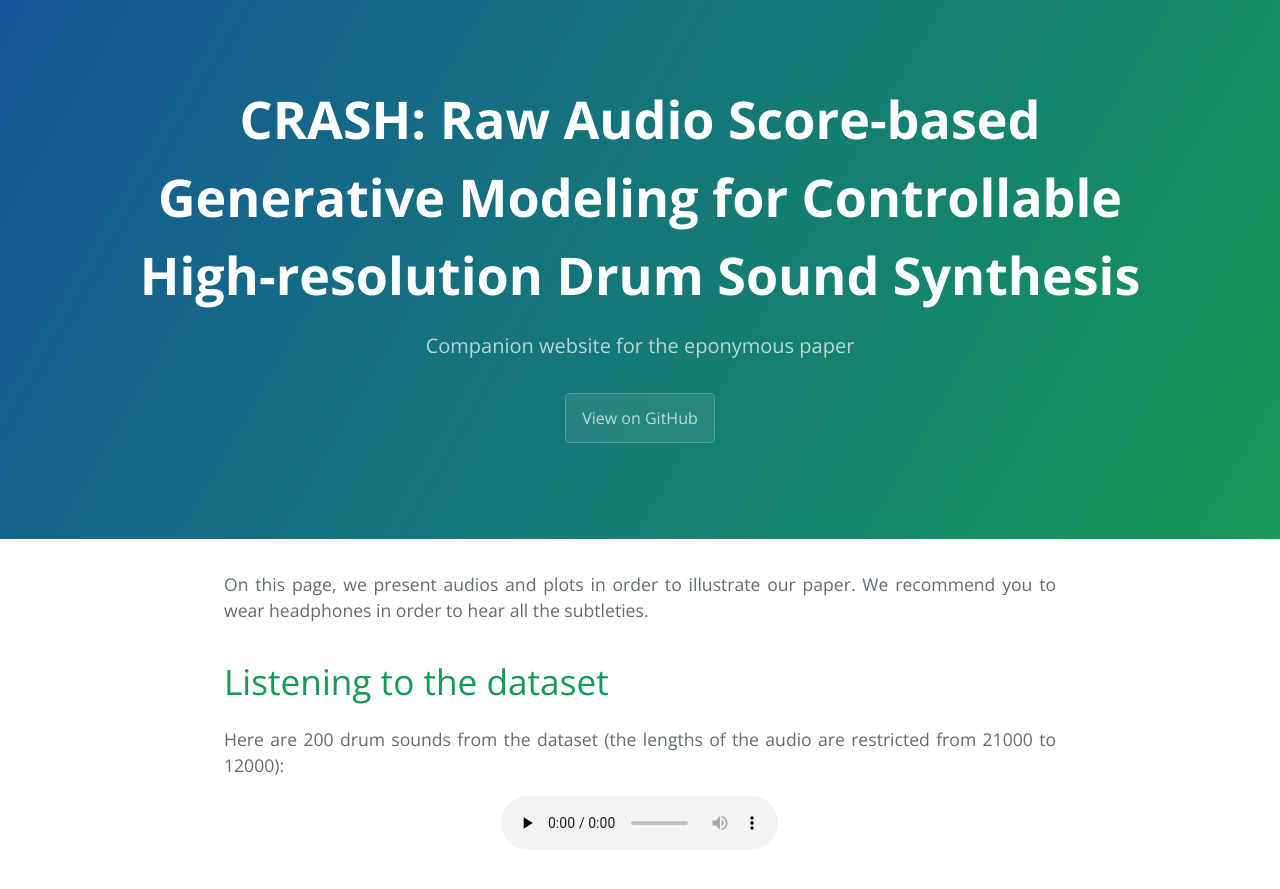
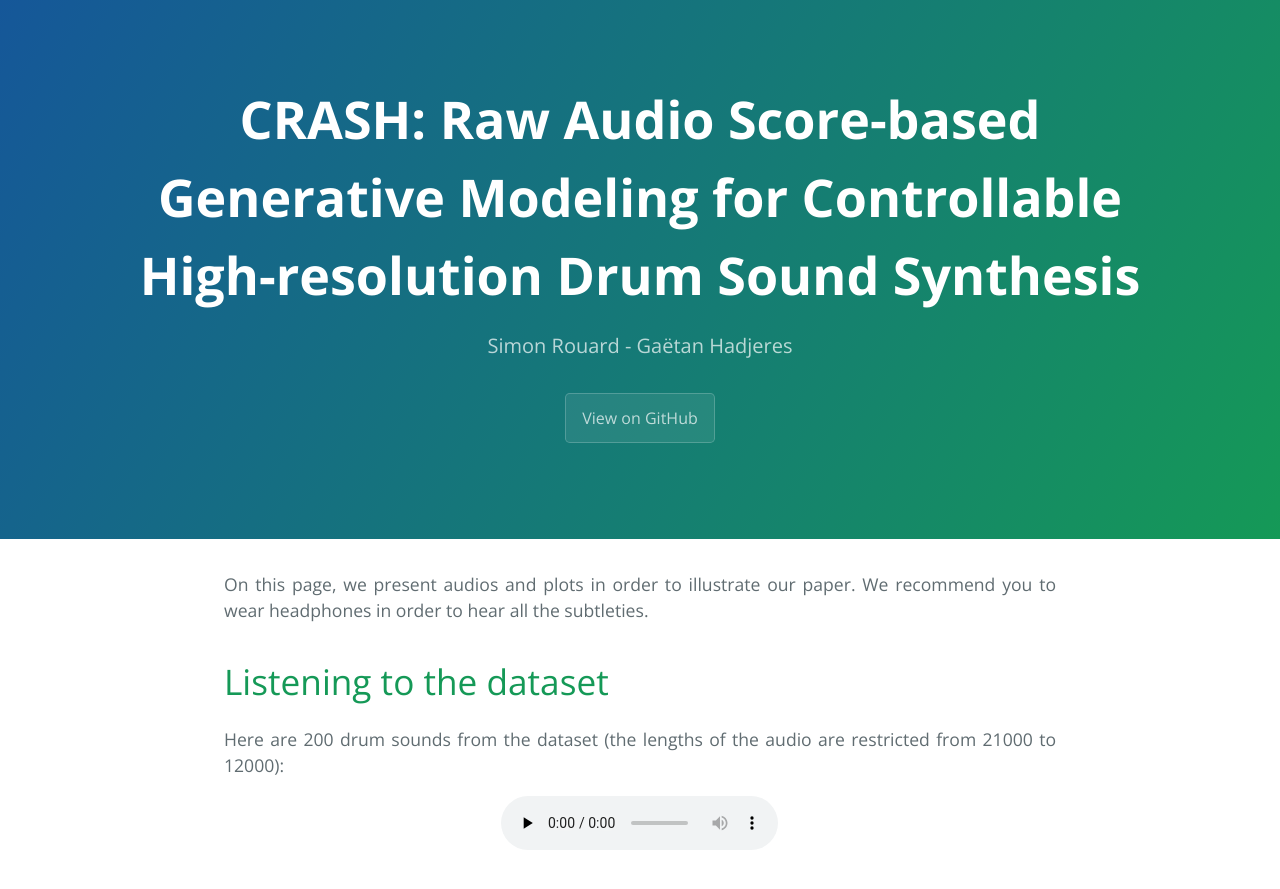
Before and after one commit to CRASH-diffusion/crash, a Jekyll site: the page built from docs/index.md, in a window 1280 px wide and 900 px high. Shown: the top 889 px of the window. Built offline with Jekyll 4.4.1, drawn with Linux system fonts in a browser that asks for light colours; nearby versions of some CDN libraries.

Commit message:
Update _config.yml

```diff
--- a/docs/_config.yml
+++ b/docs/_config.yml
@@ -1,6 +1,6 @@
 theme: jekyll-theme-cayman
 title: "CRASH: Raw Audio Score-based Generative Modeling for Controllable High-resolution Drum Sound Synthesis"
-description: "Companion website for the eponymous paper"
+description: "Simon Rouard - Gaëtan Hadjeres"
 github: [metadata]
 
 markdown: kramdown
```
